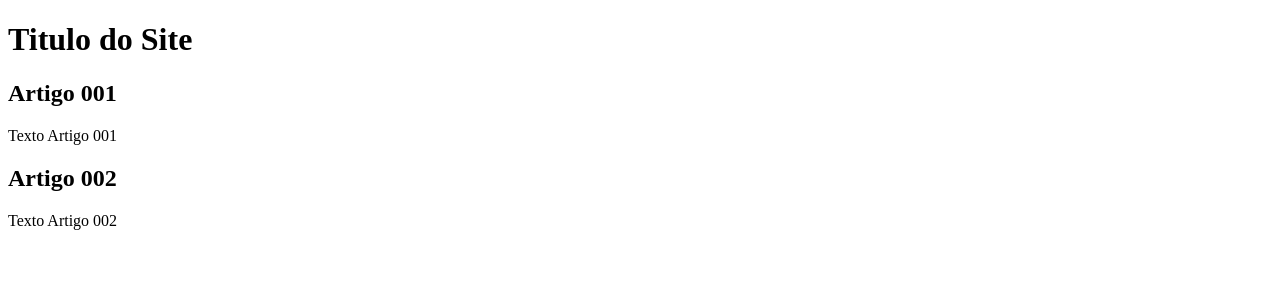
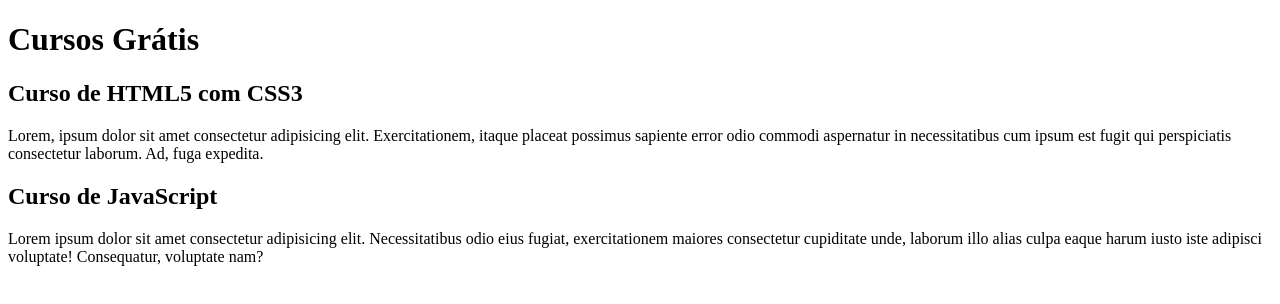
Before and after one commit to Aza-Brando/projeto-site, a plain HTML site: page index.html in a window 1280 px wide. Drawn offline with Linux system fonts and the light colour scheme.

Commit message:
ATT/conteudo_index.html
comecei  a escrever conteudo

```diff
--- a/index.html
+++ b/index.html
@@ -10,15 +10,19 @@
 <body>
     <main>
         <header>
-            <h1>Titulo do Site</h1>
+            <h1>Cursos Grátis</h1>
         </header>
         <article>
-            <h2>Artigo 001</h2>
-            <p>Texto Artigo 001</p>
+            <h2>Curso de HTML5 com CSS3</h2>
+            <p>Lorem, ipsum dolor sit amet consectetur adipisicing elit. Exercitationem, itaque placeat possimus
+                sapiente error odio commodi aspernatur in necessitatibus cum ipsum est fugit qui perspiciatis
+                consectetur laborum. Ad, fuga expedita.</p>
         </article>
         <article>
-            <h2>Artigo 002</h2>
-            <p>Texto Artigo 002</p>
+            <h2>Curso de JavaScript</h2>
+            <p>Lorem ipsum dolor sit amet consectetur adipisicing elit. Necessitatibus odio eius fugiat, exercitationem
+                maiores consectetur cupiditate unde, laborum illo alias culpa eaque harum iusto iste adipisci voluptate!
+                Consequatur, voluptate nam?</p>
         </article>
     </main>
 </body>
```
